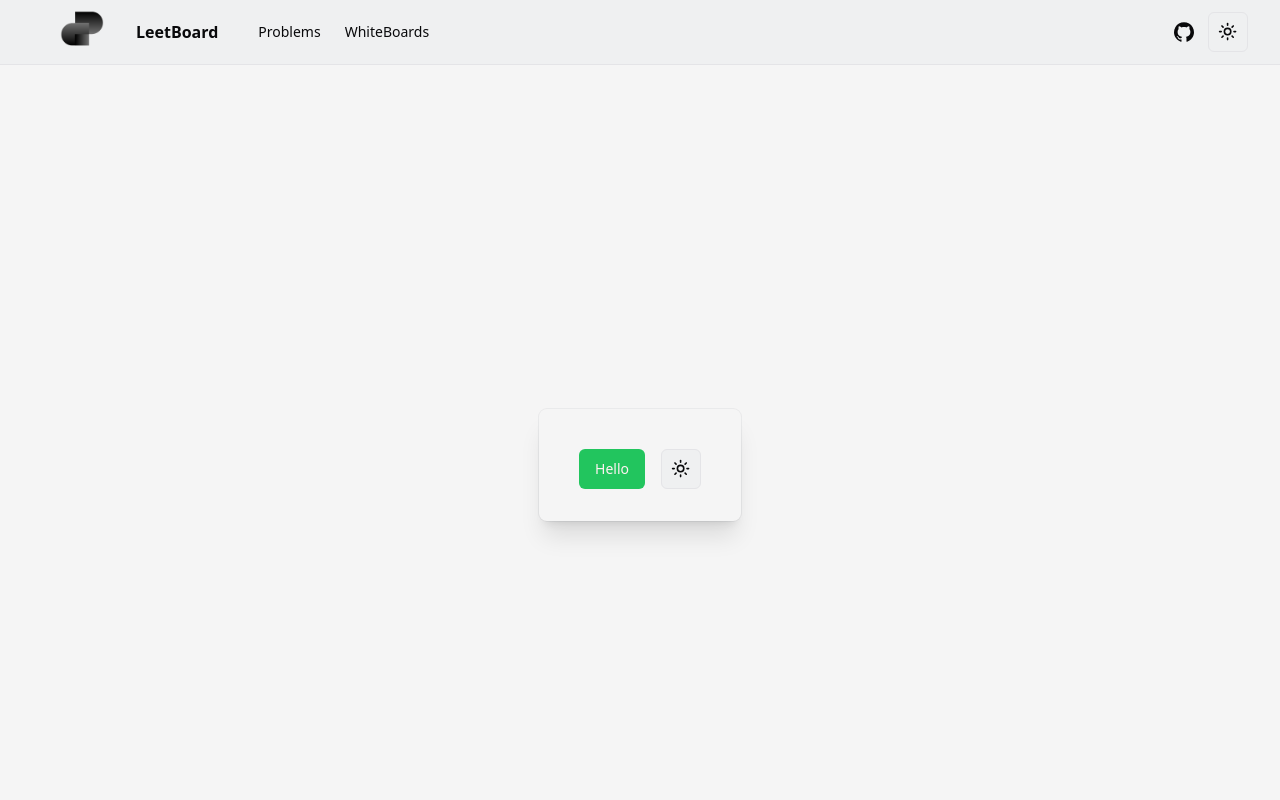
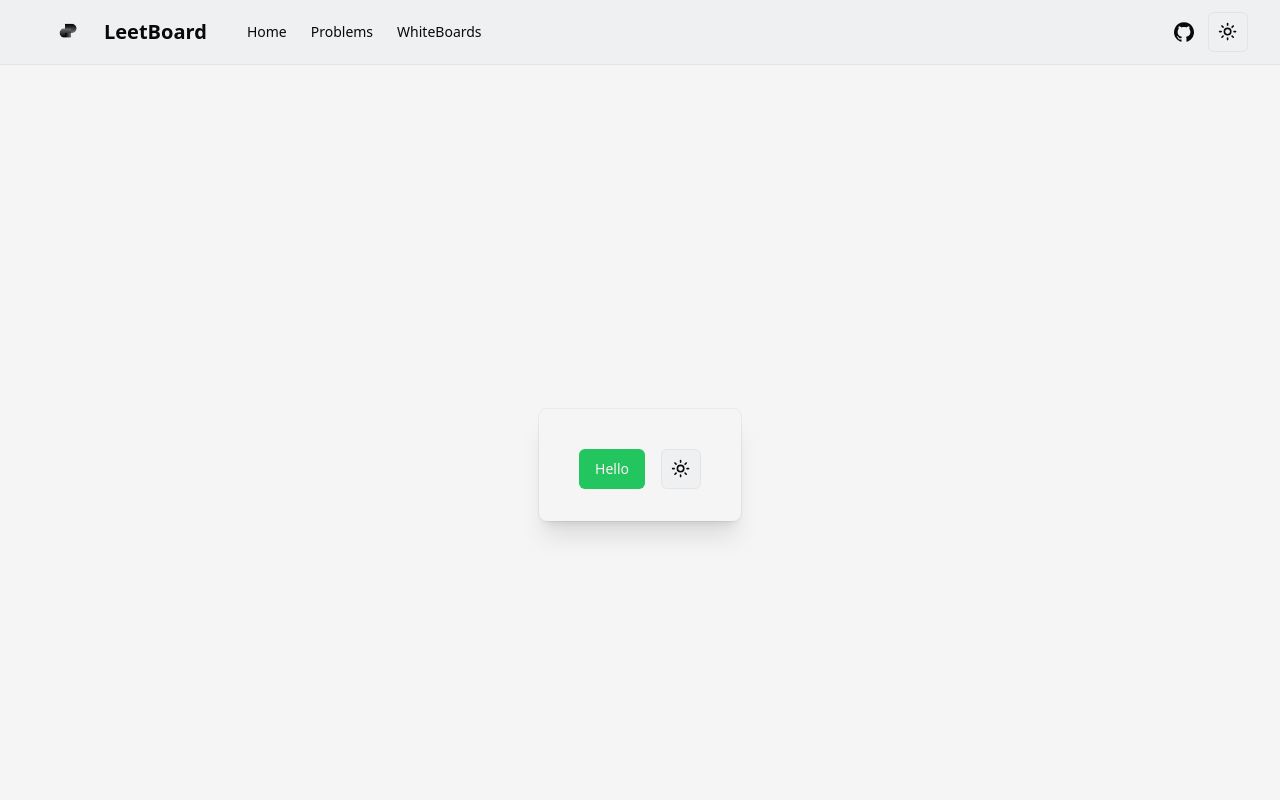
Before and after one commit to madhukar666/leet-board, a Next.js app in the folder leet-board/: page / in a window 1280 px wide. Shown: the top 800 px of the page. Built offline with nearby package versions, Linux system fonts and the light colour scheme.

Commit message:
improved navbar

```diff
--- a/leet-board/src/app/problems/[problem_id]/page.tsx
+++ b/leet-board/src/app/problems/[problem_id]/page.tsx
@@ -37,14 +37,14 @@ export default function WhiteBoard() {
       const deltaX = event.clientX - initialX;
       const newWidth = initialWidth + deltaX;
 
-      // Set new width with minimum and maximum constraints
+
       if (newWidth > 200 && newWidth < window.innerWidth - 200) {
         setSideWidth(newWidth);
         setBoardWidth(window.innerWidth - newWidth - 20); // Adjust board width
       }
     };
 
-    // Cleanup mouse event listeners
+
     const mouseUpHandler = () => {
       document.removeEventListener('mousemove', mouseMoveHandler);
       document.removeEventListener('mouseup', mouseUpHandler);
@@ -74,7 +74,7 @@ export default function WhiteBoard() {
           isVerticalLayout ? 'flex-col' : 'lg:flex-row'
         } items-center justify-center w-full bg-neutral-100 dark:bg-neutral-900 shadow-xl rounded-lg overflow-hidden`}
         style={{
-          height: isVerticalLayout ? 'auto' : '735px',
+          height: isVerticalLayout ? 'max-content' : '735px',
         }}
       >
         {/* Problem Statement Section */}
--- a/leet-board/src/components/main-nav.tsx
+++ b/leet-board/src/components/main-nav.tsx
@@ -1,27 +1,46 @@
-import * as React from "react"
-import Link from "next/link"
-import { NavItem } from "@/types/nav"
-import { siteConfig } from "@/config/site"
-import { cn } from "@/lib/utils"
+import * as React from "react";
+import Link from "next/link";
+import { NavItem } from "@/types/nav";
+import { siteConfig } from "@/config/site";
+import { cn } from "@/lib/utils";
 import Image from "next/image";
-import logo1 from "../../public/logo1.png"
+import logo1 from "../../public/logo1.png";
+
 interface MainNavProps {
-  items?: NavItem[]
+  items?: NavItem[];
 }
 
-
 export function MainNav({ items }: MainNavProps) {
-
   return (
-    <div className="flex gap-6 bg-opacity-65 md:gap-10">
-        <div className="flex flex-col md:flex-row md:gap-1">
-        <Image src={logo1} alt = {"leetbrd"} style = {{height:"100px",width:"100px"}}/>
-      <Link href="/" className="flex items-center space-x-2">
-        <span className="inline-block font-bold">{siteConfig.name}</span>
+    <div className="flex flex-row items-center gap-6 p-4 bg-opacity-65 md:gap-10">
+      {/* Logo and Site Name */}
+      <div className="flex items-center gap-4">
+        <Image
+          src={logo1}
+          alt="leetbrd"
+          width={40}
+          height={40}
+          className="object-contain"
+        />
+        <Link href="/" className="hidden sm:flex items-center space-x-2">
+          <span className="text-xl font-bold">{siteConfig.name}</span>
         </Link>
       </div>
+
+      {/* Navigation Links */}
       {items?.length ? (
         <nav className="flex gap-6">
+          {items.map((item, index) => (
+            item.href && (
+              <Link
+                key={index}
+                href={item.href}
+                className={cn("text-sm font-medium hover:text-blue-500 transition-colors")}
+              >
+                {item.title}
+              </Link>
+            )
+          ))}
       {items?.map(
         (item, index) =>
           item.href && (
@@ -29,7 +48,7 @@ export function MainNav({ items }: MainNavProps) {
               key={index}
               href={'/problems'}
               className={cn(
-                    "flex items-center text-sm font-medium "
+                "text-sm font-medium  hover:text-blue-500 transition-colors"
               )}
 
             >
@@ -44,7 +63,7 @@ export function MainNav({ items }: MainNavProps) {
               key={index}
               href={'/whiteboards'}
               className={cn(
-                    "flex items-center text-sm font-medium "
+                "text-sm font-medium  hover:text-blue-500 transition-colors"
               )}
 
             >
@@ -55,5 +74,5 @@ export function MainNav({ items }: MainNavProps) {
         </nav>
       ) : null}
     </div>
-  )
+  );
 }
```
Lines whose indentation alone changed are shown as unchanged.
